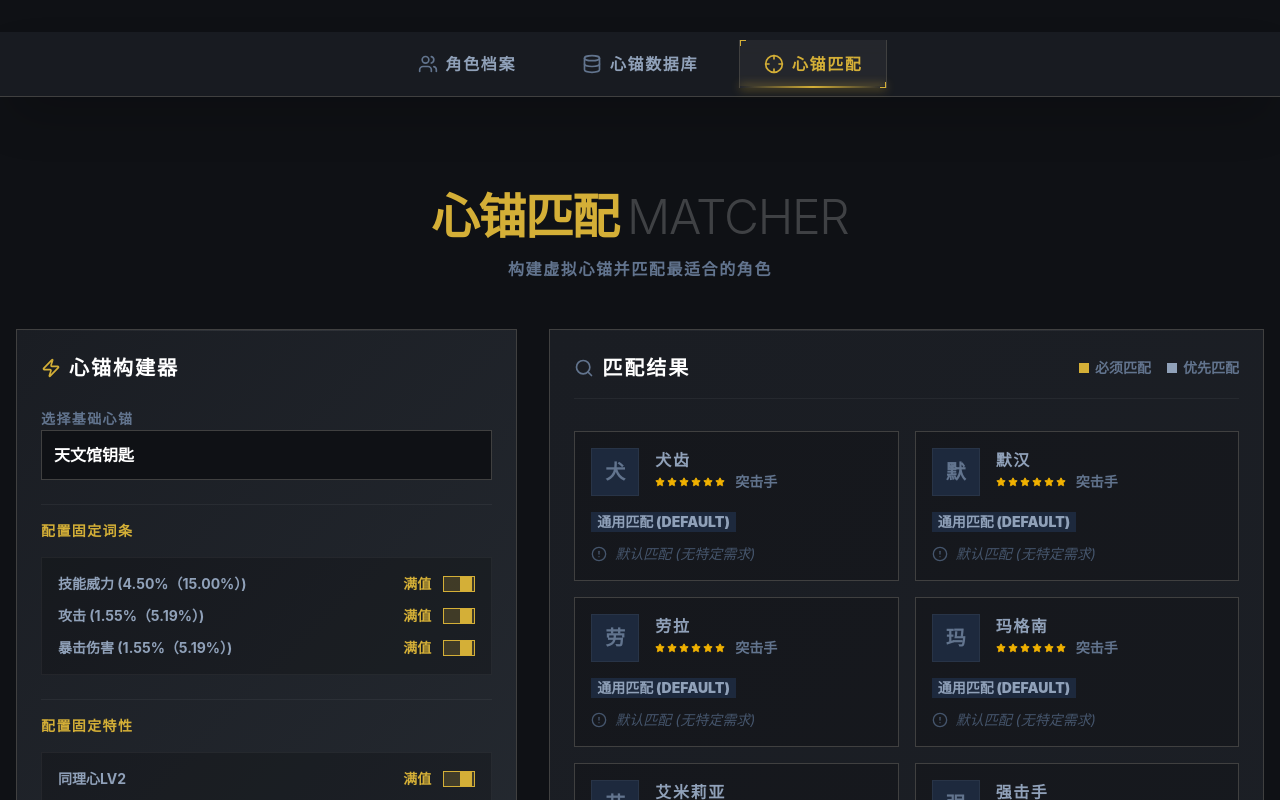
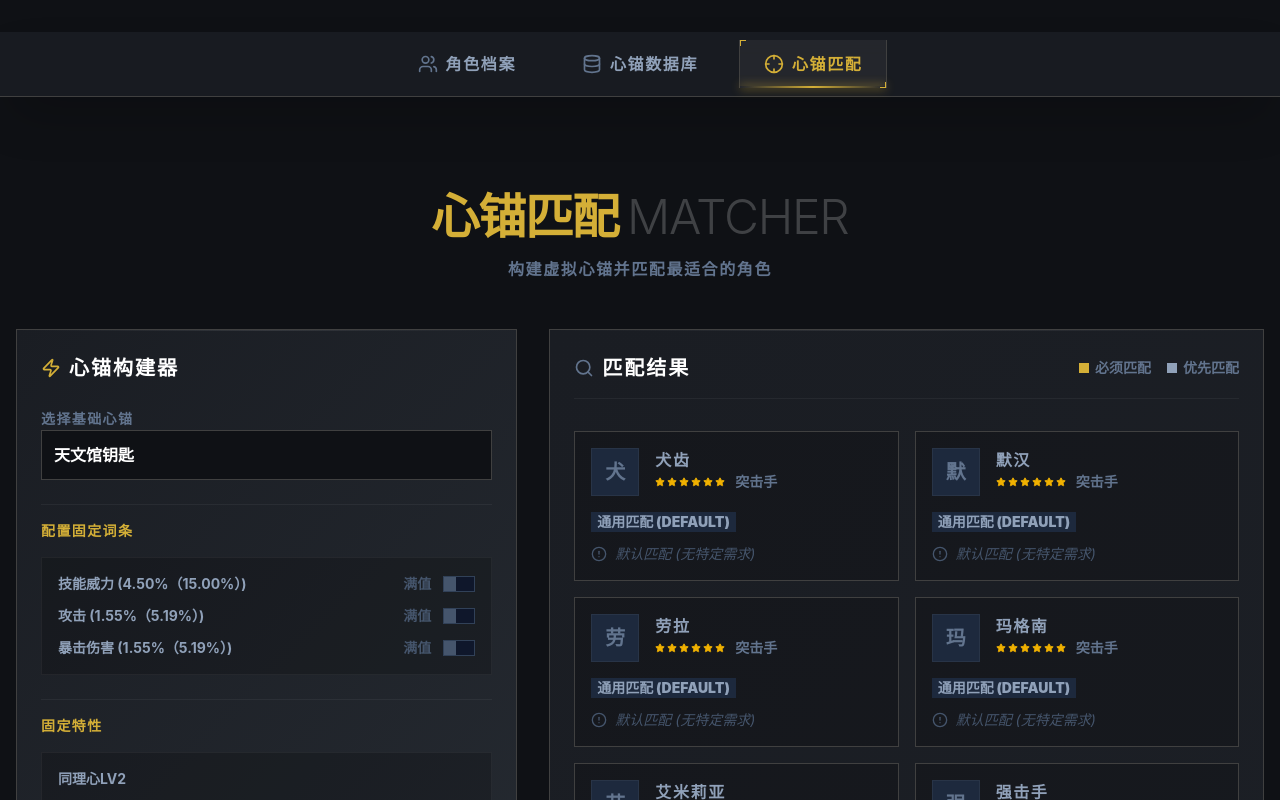
Before and after one commit to gucheen/echov, a React (Vite) app: page /match in a window 1280 px wide. Shown: the top 800 px of the page. Built offline with nearby package versions, Linux system fonts and the light colour scheme.

Commit message:
feat: 固定特性无需匹配和设置

```diff
--- a/src/pages/XinmaoMatchPage.tsx
+++ b/src/pages/XinmaoMatchPage.tsx
@@ -115,18 +115,10 @@ export default function XinmaoMatchPage() {
     const initialFixedAttrs: Record<string, boolean> = {};
     fixedAttrGroups.forEach((group: Attribute) => {
       group.attrs?.forEach((attr) => {
-        initialFixedAttrs[attr.name] = true;
+        initialFixedAttrs[attr.name] = false;
       });
     });
     setSelectedFixedAttrs(initialFixedAttrs);
-
-    const initialFixedSkills: Record<string, boolean> = {};
-    fixedSkillGroups.forEach((group: Skill) => {
-      group.skills.forEach((skill) => {
-        initialFixedSkills[skill.name] = true;
-      });
-    });
-    setSelectedFixedSkills(initialFixedSkills);
   }, [
     selectedItem,
     randomAttrGroups,
@@ -303,6 +295,57 @@ export default function XinmaoMatchPage() {
               </select>
             </div>
 
+            {/* Fixed Attributes Selection */}
+            {fixedAttrGroups.length > 0 && (
+              <div className="space-y-4 pt-4 border-t border-white/5">
+                <h3 className="text-sm font-black text-[#d4af37] uppercase tracking-widest">
+                  配置固定词条
+                </h3>
+                {fixedAttrGroups.map((group: Attribute) => (
+                  <div
+                    key={group.name}
+                    className="space-y-3 p-4 bg-black/20 border border-white/5"
+                  >
+                    {group.attrs?.map((attr) => (
+                      <div
+                        key={attr.name}
+                        className="flex justify-between items-center"
+                      >
+                        <span className="text-sm font-bold text-slate-400">
+                          {attr.name} ({attr.value})
+                        </span>
+                        <label className="flex items-center gap-3 cursor-pointer group">
+                          <span
+                            className={`text-sm font-black uppercase transition-colors ${selectedFixedAttrs[attr.name] ? "text-[#d4af37]" : "text-slate-600"}`}
+                          >
+                            满值
+                          </span>
+                          <input
+                            type="checkbox"
+                            className="hidden"
+                            checked={selectedFixedAttrs[attr.name] || false}
+                            onChange={(e) =>
+                              setSelectedFixedAttrs((prev) => ({
+                                ...prev,
+                                [attr.name]: e.target.checked,
+                              }))
+                            }
+                          />
+                          <div
+                            className={`w-8 h-4 border transition-all ${selectedFixedAttrs[attr.name] ? "border-[#d4af37] bg-[#d4af37]/20" : "border-slate-700 bg-slate-900"}`}
+                          >
+                            <div
+                              className={`h-full w-3 transition-all ${selectedFixedAttrs[attr.name] ? "translate-x-4 bg-[#d4af37]" : "translate-x-0 bg-slate-600"}`}
+                            />
+                          </div>
+                        </label>
+                      </div>
+                    ))}
+                  </div>
+                ))}
+              </div>
+            )}
+
             {/* Attributes Selection */}
             {randomAttrGroups.length > 0 && (
               <div className="space-y-4 pt-4 border-t border-white/5">
@@ -415,62 +458,11 @@ export default function XinmaoMatchPage() {
               </div>
             )}
 
-            {/* Fixed Attributes Selection */}
-            {fixedAttrGroups.length > 0 && (
-              <div className="space-y-4 pt-4 border-t border-white/5">
-                <h3 className="text-sm font-black text-[#d4af37] uppercase tracking-widest">
-                  配置固定词条
-                </h3>
-                {fixedAttrGroups.map((group: Attribute) => (
-                  <div
-                    key={group.name}
-                    className="space-y-3 p-4 bg-black/20 border border-white/5"
-                  >
-                    {group.attrs?.map((attr) => (
-                      <div
-                        key={attr.name}
-                        className="flex justify-between items-center"
-                      >
-                        <span className="text-sm font-bold text-slate-400">
-                          {attr.name} ({attr.value})
-                        </span>
-                        <label className="flex items-center gap-3 cursor-pointer group">
-                          <span
-                            className={`text-sm font-black uppercase transition-colors ${selectedFixedAttrs[attr.name] ? "text-[#d4af37]" : "text-slate-600"}`}
-                          >
-                            满值
-                          </span>
-                          <input
-                            type="checkbox"
-                            className="hidden"
-                            checked={selectedFixedAttrs[attr.name] || false}
-                            onChange={(e) =>
-                              setSelectedFixedAttrs((prev) => ({
-                                ...prev,
-                                [attr.name]: e.target.checked,
-                              }))
-                            }
-                          />
-                          <div
-                            className={`w-8 h-4 border transition-all ${selectedFixedAttrs[attr.name] ? "border-[#d4af37] bg-[#d4af37]/20" : "border-slate-700 bg-slate-900"}`}
-                          >
-                            <div
-                              className={`h-full w-3 transition-all ${selectedFixedAttrs[attr.name] ? "translate-x-4 bg-[#d4af37]" : "translate-x-0 bg-slate-600"}`}
-                            />
-                          </div>
-                        </label>
-                      </div>
-                    ))}
-                  </div>
-                ))}
-              </div>
-            )}
-
             {/* Fixed Skills Selection */}
             {fixedSkillGroups.length > 0 && (
               <div className="space-y-4 pt-4 border-t border-white/5">
                 <h3 className="text-sm font-black text-[#d4af37] uppercase tracking-widest">
-                  配置固定特性
+                  固定特性
                 </h3>
                 {fixedSkillGroups.map((group: Skill) => (
                   <div
@@ -483,31 +475,6 @@ export default function XinmaoMatchPage() {
                           <span className="text-sm font-bold text-slate-400">
                             {skill.name}
                           </span>
-                          <label className="flex items-center gap-3 cursor-pointer group">
-                            <span
-                              className={`text-sm font-black uppercase transition-colors ${selectedFixedSkills[skill.name] ? "text-[#d4af37]" : "text-slate-600"}`}
-                            >
-                              满值
-                            </span>
-                            <input
-                              type="checkbox"
-                              className="hidden"
-                              checked={selectedFixedSkills[skill.name] || false}
-                              onChange={(e) =>
-                                setSelectedFixedSkills((prev) => ({
-                                  ...prev,
-                                  [skill.name]: e.target.checked,
-                                }))
-                              }
-                            />
-                            <div
-                              className={`w-8 h-4 border transition-all ${selectedFixedSkills[skill.name] ? "border-[#d4af37] bg-[#d4af37]/20" : "border-slate-700 bg-slate-900"}`}
-                            >
-                              <div
-                                className={`h-full w-3 transition-all ${selectedFixedSkills[skill.name] ? "translate-x-4 bg-[#d4af37]" : "translate-x-0 bg-slate-600"}`}
-                              />
-                            </div>
-                          </label>
                         </div>
                         <p className="text-sm text-slate-500 italic leading-relaxed">
                           {skill.value}
```
